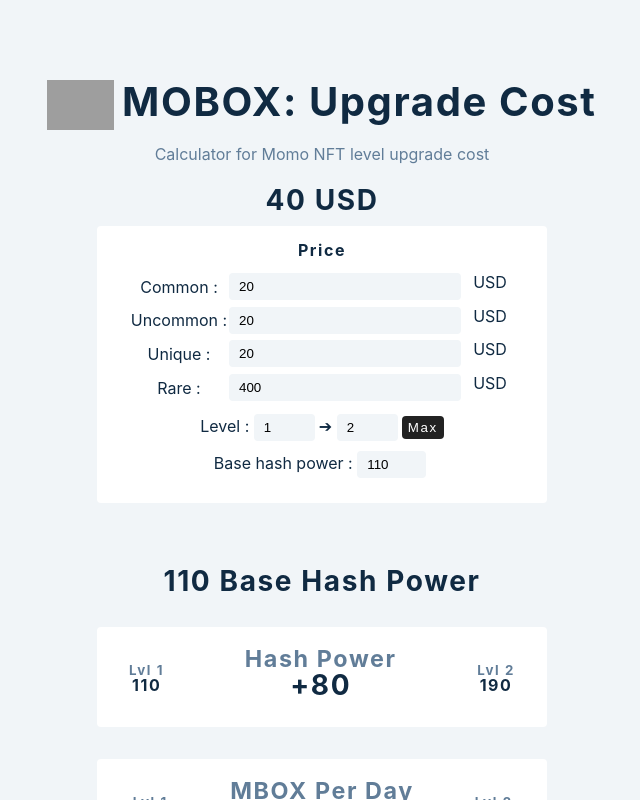
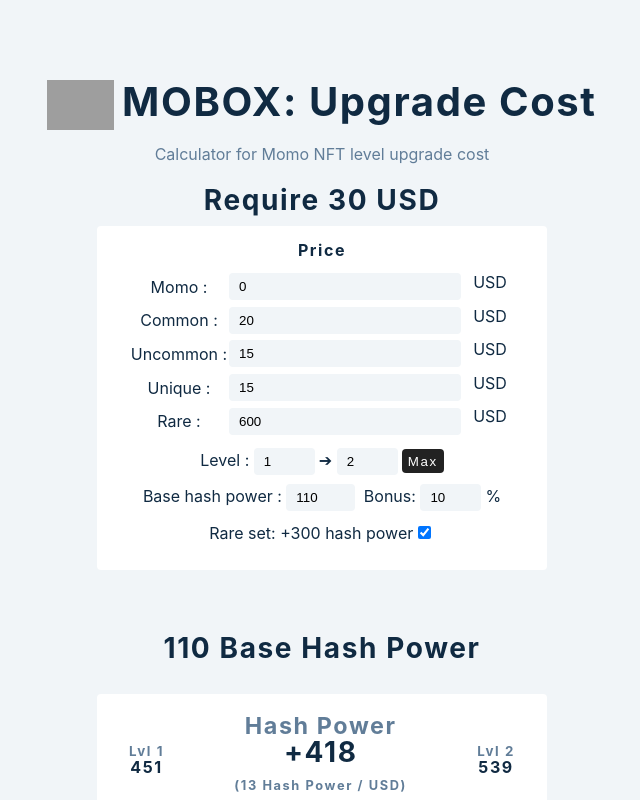
Before and after one commit to jyydev/mobox, a React (Create React App) app: page / in a window 1280 px wide. Shown: the top 800 px of the page, without its empty margins (318-958 px from the left). Built offline with nearby package versions, Linux system fonts and the light colour scheme; grey boxes are pictures that could not be loaded.

Commit message:
added set and bonus hash powers

```diff
--- a/src/App.js
+++ b/src/App.js
@@ -2,45 +2,47 @@ import React, { useState, useEffect } from 'react';
 
 const Input = () => {
   const [price, setPrice] = useState({
+    momo: 0,
     common: 20,
-    uncommon: 20,
-    unique: 20,
-    rare: 400,
+    uncommon: 15,
+    unique: 15,
+    rare: 600,
   });
-  const rarities = ['common', 'uncommon', 'unique', 'rare'];
+  const rarities = ['momo', 'common', 'uncommon', 'unique', 'rare'];
 
   const costs = {
-    1: [2, 0, 0, 0],
-    2: [1, 1, 0, 0],
-    3: [1, 2, 0, 0],
-    4: [2, 2, 0, 0],
-    5: [3, 0, 0, 0],
-    6: [2, 2, 0, 0],
-    7: [3, 2, 0, 0],
-    8: [2, 2, 1, 0],
-    9: [3, 1, 1, 0],
-    10: [5, 0, 0, 0],
-    11: [2, 3, 0, 0],
-    12: [4, 3, 0, 0],
-    13: [3, 3, 2, 0],
-    14: [4, 2, 2, 0],
-    15: [6, 1, 0, 0],
-    16: [3, 4, 0, 0],
-    17: [5, 4, 0, 0],
-    18: [4, 4, 3, 0],
-    19: [5, 3, 3, 1],
-    20: [7, 2, 0, 0],
-    21: [4, 5, 0, 0],
-    22: [6, 5, 0, 0],
-    23: [5, 5, 4, 0],
-    24: [5, 3, 3, 1],
-    25: [8, 3, 0, 0],
-    26: [5, 6, 0, 0],
-    27: [7, 6, 0, 0],
-    28: [6, 6, 5, 0],
-    29: [5, 3, 3, 2],
+    1: [0, 2, 0, 0, 0],
+    2: [0, 1, 1, 0, 0],
+    3: [0, 1, 2, 0, 0],
+    4: [0, 2, 2, 0, 0],
+    5: [0, 3, 0, 0, 0],
+    6: [0, 2, 2, 0, 0],
+    7: [0, 3, 2, 0, 0],
+    8: [0, 2, 2, 1, 0],
+    9: [0, 3, 1, 1, 0],
+    10: [0, 5, 0, 0, 0],
+    11: [0, 2, 3, 0, 0],
+    12: [0, 4, 3, 0, 0],
+    13: [0, 3, 3, 2, 0],
+    14: [0, 4, 2, 2, 0],
+    15: [0, 6, 1, 0, 0],
+    16: [0, 3, 4, 0, 0],
+    17: [0, 5, 4, 0, 0],
+    18: [0, 4, 4, 3, 0],
+    19: [0, 5, 3, 3, 1],
+    20: [0, 7, 2, 0, 0],
+    21: [0, 4, 5, 0, 0],
+    22: [0, 6, 5, 0, 0],
+    23: [0, 5, 5, 4, 0],
+    24: [0, 5, 3, 3, 1],
+    25: [0, 8, 3, 0, 0],
+    26: [0, 5, 6, 0, 0],
+    27: [0, 7, 6, 0, 0],
+    28: [0, 6, 6, 5, 0],
+    29: [0, 5, 3, 3, 2],
   };
   const [sum, setSum] = useState({
+    momo: 0,
     common: 0,
     uncommon: 0,
     unique: 0,
@@ -54,17 +56,14 @@ const Input = () => {
   });
 
   const [basePower, setBasePower] = useState(110);
+  const [bonusPower, setBonusPower] = useState(10);
+  const [set, setSet] = useState(true);
   const [powers, setPowers] = useState({
     from: 0,
     to: 0,
     increased: 0,
   });
-  // const [mbox, setMbox] = useState(0);
-  // var mbox = {
-  //   from: powers.from * 2 / 100,
-  //   to: powers.to * 2,
-  //   increased: powers.increased * 2,
-  // };
+
   const [mbox, setMbox] = useState({
     from: 0,
     to: 0,
@@ -83,6 +82,7 @@ const Input = () => {
   }, [powers]);
 
   useEffect(() => {
+    var momo = 1;
     var common = 0;
     var uncommon = 0;
     var unique = 0;
@@ -108,6 +108,22 @@ const Input = () => {
         to: levelUp(level[1]),
         increased: levelUp(level[1]) - levelUp(level[0]),
       });
+      if (set) {
+        setPowers((prev) => ({
+          ...prev,
+          from: prev.from + 300,
+          to: prev.to + 300,
+          increased: prev.increased + 300,
+        }));
+      }
+      if (bonusPower) {
+        setPowers((prev) => ({
+          ...prev,
+          from: prev.from * (1 + bonusPower / 100),
+          to: prev.to * (1 + bonusPower / 100),
+          increased: prev.increased * (1 + bonusPower / 100),
+        }));
+      }
     }
     getPowers();
 
@@ -120,12 +136,13 @@ const Input = () => {
       }
     });
     setSum({
+      momo,
       common,
       uncommon,
       unique,
       rare,
     });
-  }, [price, level, basePower]);
+  }, [price, level, basePower, bonusPower, set]);
 
   return (
     <>
@@ -139,7 +156,7 @@ const Input = () => {
         MOBOX: upgrade cost
       </h2>
       <p>Calculator for Momo NFT level upgrade cost </p>
-      <h3>{total} USD</h3>
+      <h3>Require {total} USD</h3>
 
       <article>
         <form className='form'>
@@ -212,6 +229,28 @@ const Input = () => {
               onChange={(e) => {
                 setBasePower(parseInt(e.target.value) || 0);
               }}
+            />{' '}
+            Bonus: {}
+            <input
+              type='text'
+              id='from'
+              name='from'
+              value={bonusPower}
+              size='3'
+              onChange={(e) => {
+                setBonusPower(parseInt(e.target.value) || 0);
+              }}
+            />
+            %
+          </div>
+          <div>
+            <span>Rare set: +300 hash power</span> {}
+            <input
+              type='checkbox'
+              id='from'
+              name='from'
+              checked={set}
+              onChange={() => setSet(!set)}
             />
           </div>
         </form>
@@ -225,6 +264,9 @@ const Input = () => {
           <h3>
             <small>Hash power</small>
             <div>+{powers.increased.toFixed()}</div>
+            <small style={{'fontSize':'0.8rem'}}>
+              ({parseInt(powers.increased / total)} hash power / USD)
+            </small>
           </h3>
           <h4>
             <small>Lvl {level[1]}</small>
@@ -260,7 +302,7 @@ const Input = () => {
           <h3>{total}</h3>
           <p>USD</p>
         </div>
-        {rarities.map((rarity,i) => {
+        {rarities.map((rarity, i) => {
           return (
             <div className='item' key={i}>
               <small>{rarity}:</small>
```
